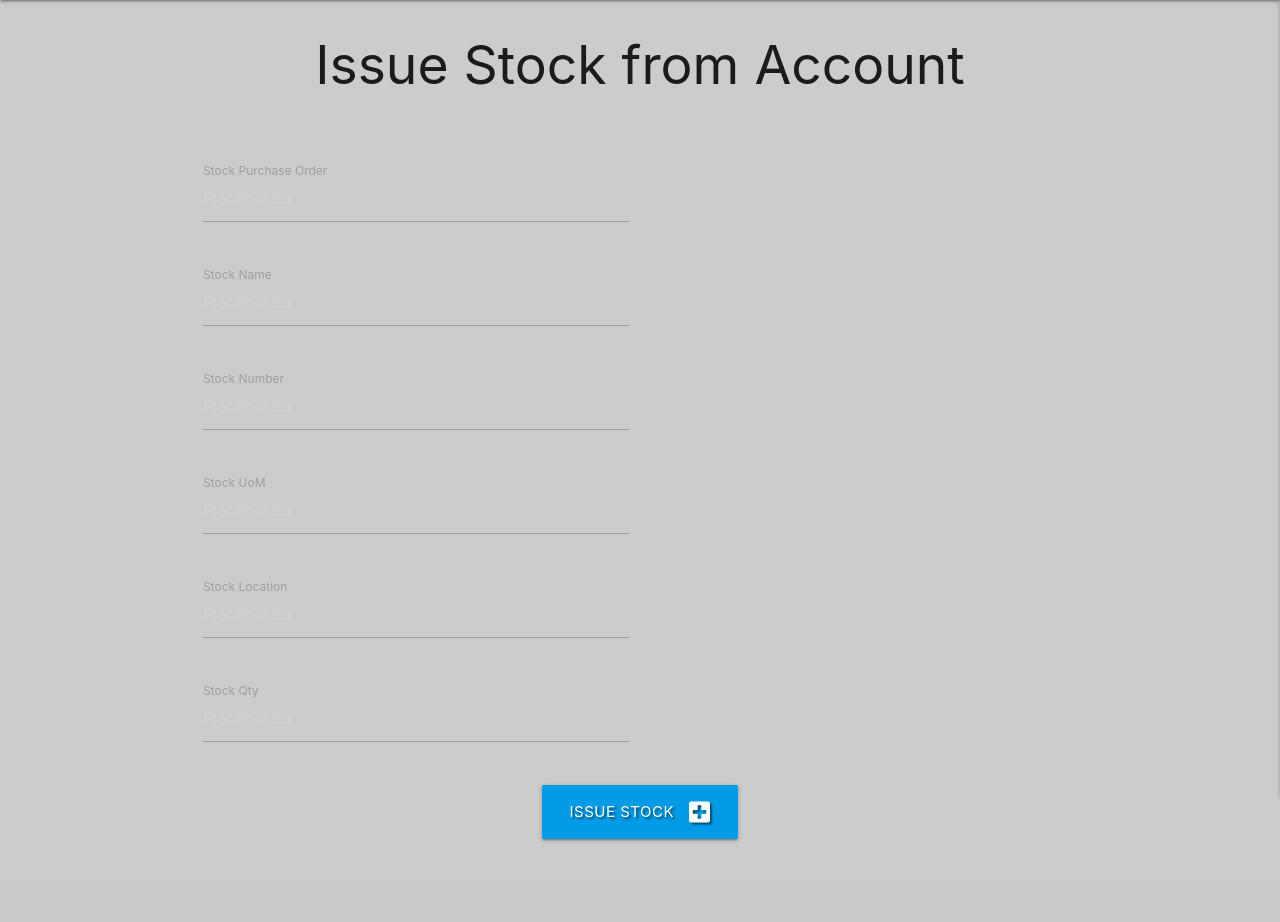
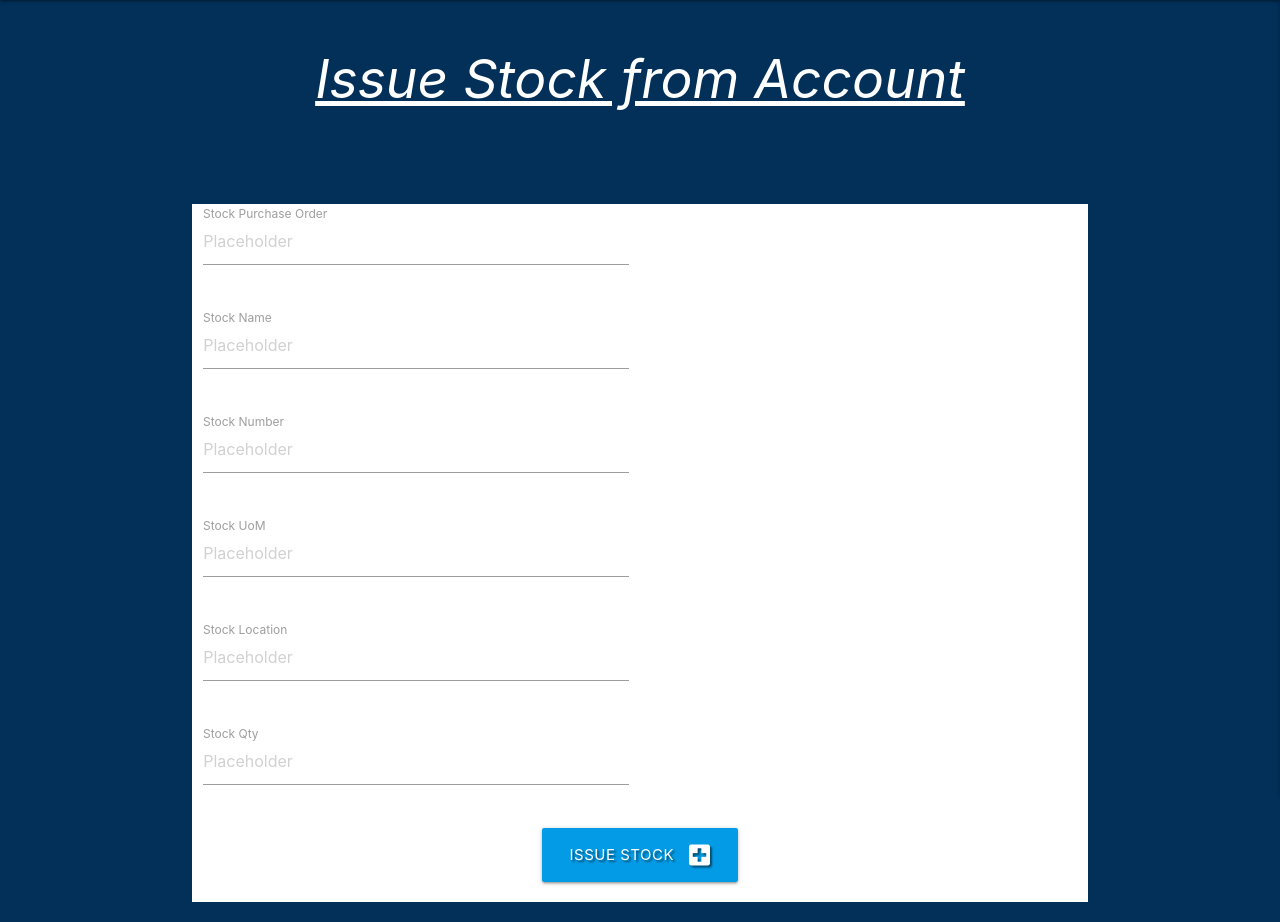
Before and after one commit to Nick8735/Safe_Stock, a Flask app: page /issue in a window 1280 px wide. Shown: the part 64-986 px from the top of the page. Before the commit the page ends 906 px from the top, so only its background shows below. Run offline with Flask 3, Linux system fonts and the light colour scheme; some libraries are stand-ins or nearby versions.

Commit message:
added multiple stylings

```diff
--- a/app.py
+++ b/app.py
@@ -236,11 +236,18 @@ def generate_stock_report_html(low_stock_items):
             table {
                 border-collapse: collapse;
                 width: 100%;
+                background-color: white;
             }
             th, td {
                 border: 1px solid black;
                 padding: 8px;
                 text-align: left;
+            }
+            h2{
+                font-style: oblique;
+                text-decoration: underline;
+                color: white;
+                margin: 50px;
             }
         </style>
     </head>
--- a/static/css/style.css
+++ b/static/css/style.css
@@ -23,7 +23,7 @@
     background-color: #ccc; /* Adjust the color to your desired shade of grey */
 }
 html {
-    background-color: #ccc;
+    background-color: #023059;
 }
 .overview-image{
     height: auto;
@@ -44,3 +44,31 @@ h2{
     height: 375px;
     margin: 10px;
 }
+.button_stock{
+ margin: 5px;
+}
+.button_stock a {
+    text-align: center;
+    display: block;
+    width: 100%;
+  }
+  .card .card-action a:not(.btn):not(.btn-large):not(.btn-small):not(.btn-large):not(.btn-floating){
+    color: black;
+
+  }
+  .card .card-action a:not(.btn):not(.btn-large):not(.btn-small):not(.btn-large):not(.btn-floating):hover{
+    color: red;
+  }
+.title_1, .title_2, .title_3, .title_4, .title_5{
+    font-style: oblique;
+   text-decoration: underline;
+   color: white;
+   margin: 50px;
+}
+.striped{
+    background-color: white;
+}
+form{
+    background-color: white;
+
+}
--- a/templates/dashboard.html
+++ b/templates/dashboard.html
@@ -5,7 +5,7 @@
 {% block body_class %}dashboard{% endblock %}
 
 {% block content %}
-    <h1>Stock Dashboard</h1>
+    <h2 class="title_5">Stock Dashboard</h2>
 
     <!-- Display the bar chart HTML -->
     {{ bar_chart_html|safe }}
--- a/templates/issue.html
+++ b/templates/issue.html
@@ -1,7 +1,7 @@
 {% extends "base.html" %}
 {% block content %}
 
-<h2>Issue Stock from Account</h2>
+<h2 class="title_4">Issue Stock from Account</h2>
 <br>
 <br>
 <div class="row">
--- a/templates/receipt.html
+++ b/templates/receipt.html
@@ -1,7 +1,7 @@
 {% extends "base.html" %}
 {% block content %}
 
-<h2>Receipt Stock To Account</h2>
+<h2 class="title_3">Receipt Stock To Account</h2>
 <br>
 <br>
 <div class="row">
--- a/templates/stock-list.html
+++ b/templates/stock-list.html
@@ -1,7 +1,7 @@
 {% extends "base.html" %}
 {% block content %}
 
-  <h2>Stock Overview</h2>
+  <h2 class="title_2">Stock Overview</h2>
 
   <table class="striped">
     <thead>
```
Also changed, not shown: templates/stock.html (+7 -7 lines).
